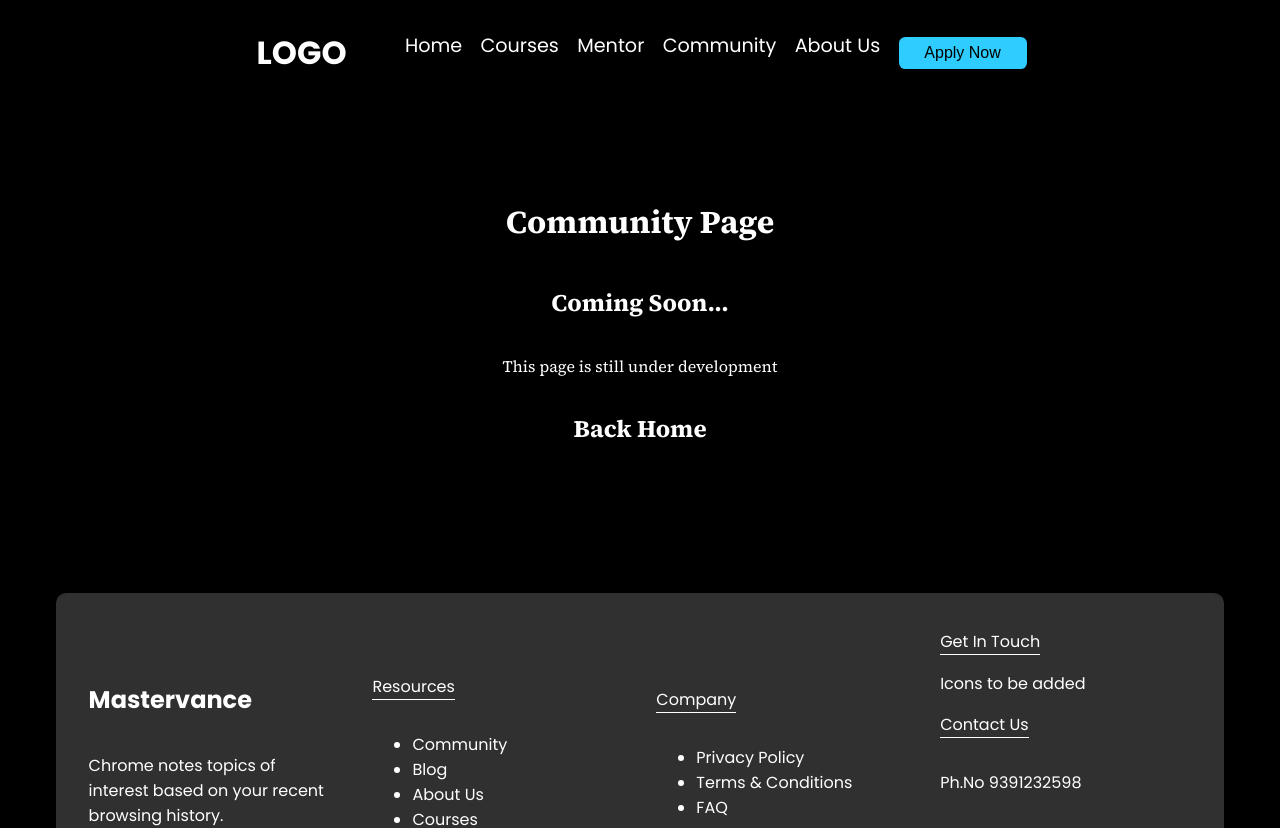
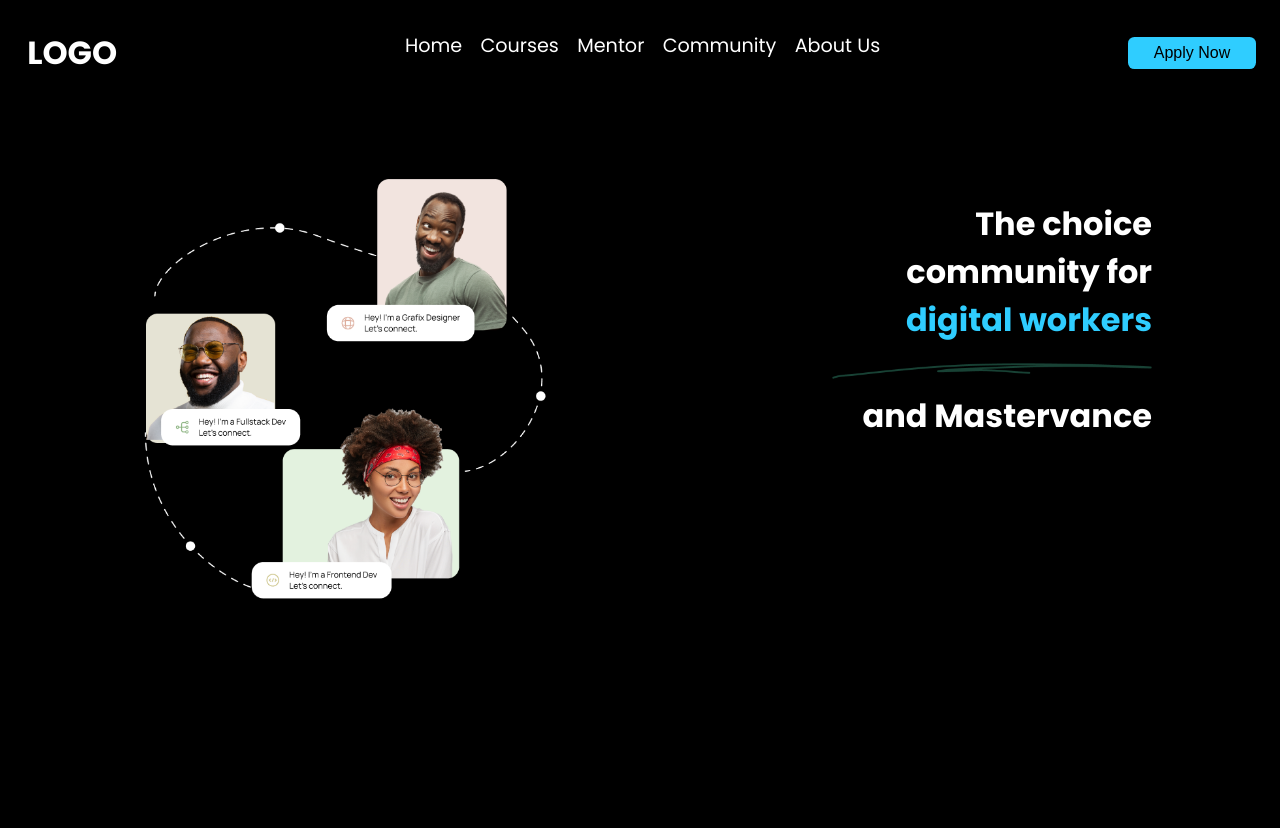
Before and after one commit to Gouripriya09/Future-Mastership, a React (Vite) app in the folder client/: page /community in a window 1280 px wide. Shown: the top 828 px of the page. Built offline with nearby package versions, Linux system fonts and the light colour scheme.

Commit message:
Progress to community page

```diff
--- a/client/src/pages/Community/Community.css
+++ b/client/src/pages/Community/Community.css
@@ -1,6 +1,20 @@
-.Community {
+.ls-c {
+  min-width: 50%;
   display: flex;
-  flex-direction: column;
+  justify-content: center;
   align-items: center;
+}
+.rs-c {
+  text-align: right;
+  min-width: 50%;
+  display: flex;
   justify-content: center;
 }
+.ls-c img{
+    width: 30rem;
+}
+.rs-c img{
+    z-index: 10;
+    width: 20rem;
+
+}
--- a/client/src/pages/Community/Community.jsx
+++ b/client/src/pages/Community/Community.jsx
@@ -2,13 +2,28 @@ import React from "react";
 import "./Community.css";
 import Navbar from "../../components/Navbar/Navbar";
 import Footer from "../../components/Footer/Footer";
-import UD from "../../components/Development/UD";
+import { motion } from "framer-motion";
+import underline from "../../assets/underline.png";
+import { Variant2 } from "../../utils/helpers";
+import community from "../../assets/community-ls.png";
 
 const Community = () => {
   return (
     <div className="Community light">
       <Navbar />
-      <UD name="Community" />
+      <motion.div className="container">
+        <div className="ls-c">
+          <img src={community} />
+        </div>
+        <div className="rs-c">
+          <h1>
+            The choice<br></br> community for
+            <br /> <span className="col-class">digital workers</span>
+            <img src={underline} />
+            <br /> and Mastervance
+          </h1>
+        </div>
+      </motion.div>
       <Footer />
     </div>
   );
```
Also changed, not shown: client/src/assets/community-ls.png (added), client/src/assets/underline.png (added).
